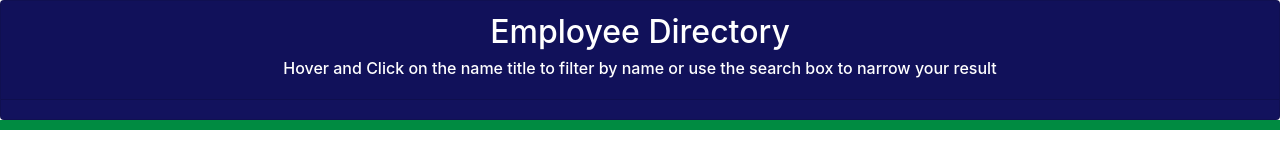
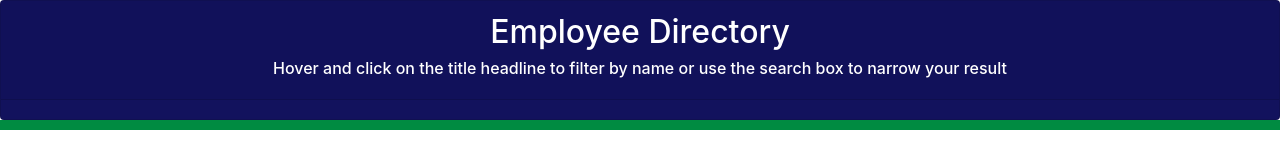
Before and after one commit to llaraama/Employee-Directory, a React (Create React App) app in the folder employeeapp/: page / in a window 1280 px wide. Shown: the top 152 px of the page. Built offline with nearby package versions, Linux system fonts and the light colour scheme; no server answers.

Commit message:
changed headline message

```diff
--- a/employeeapp/src/components/Navbar/index.js
+++ b/employeeapp/src/components/Navbar/index.js
@@ -6,7 +6,7 @@ function Navbar(props){
         <div id="nav" className="card text-center">
         <div className="card-header">
           <h2>Employee Directory</h2>
-          <h6>Hover and Click on the name title to filter by name or use the search box to narrow your result</h6>
+          <h6>Hover and click on the title headline to filter by name or use the search box to narrow your result</h6>
         </div>
     </div>
     <div id="green"></div><br></br>
```
